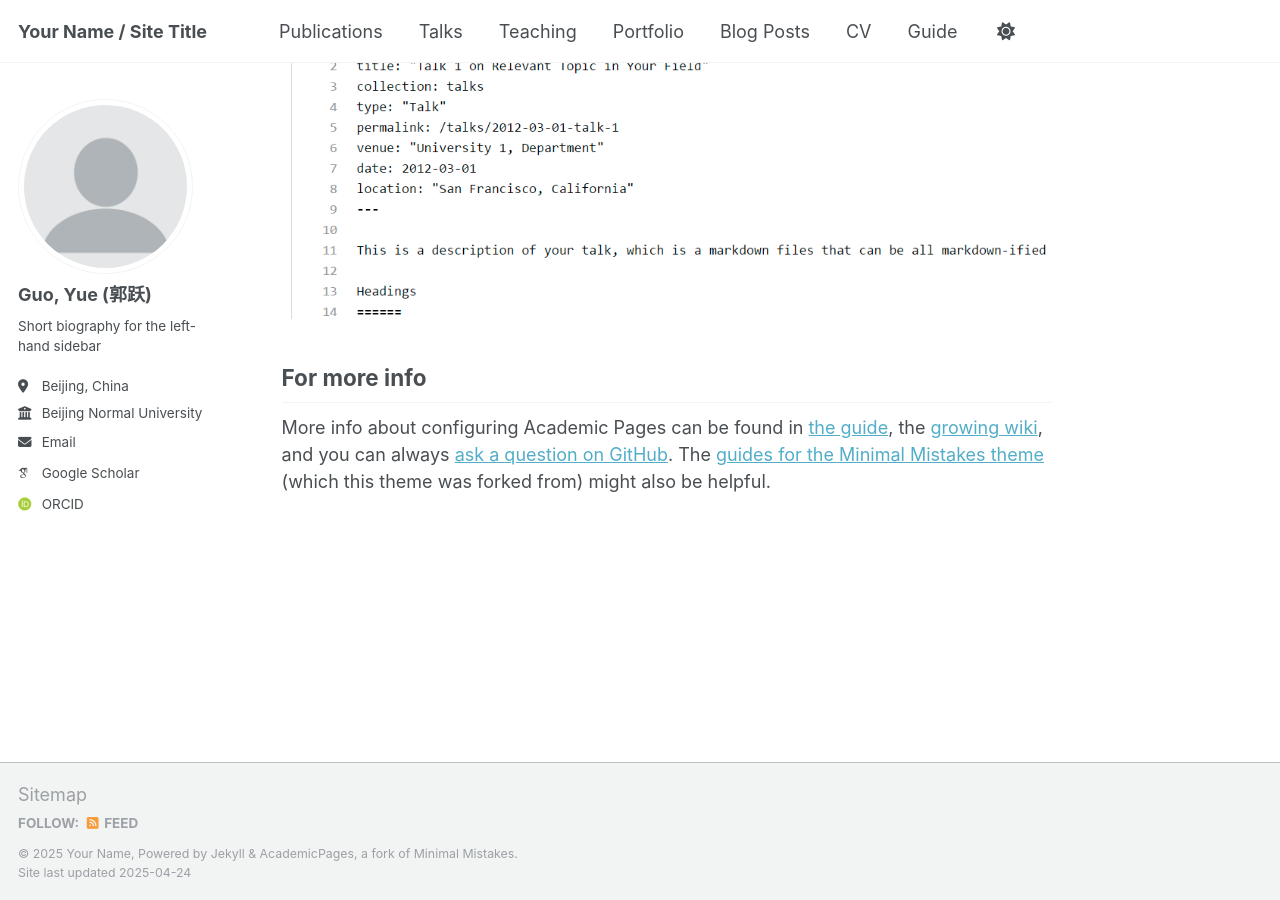
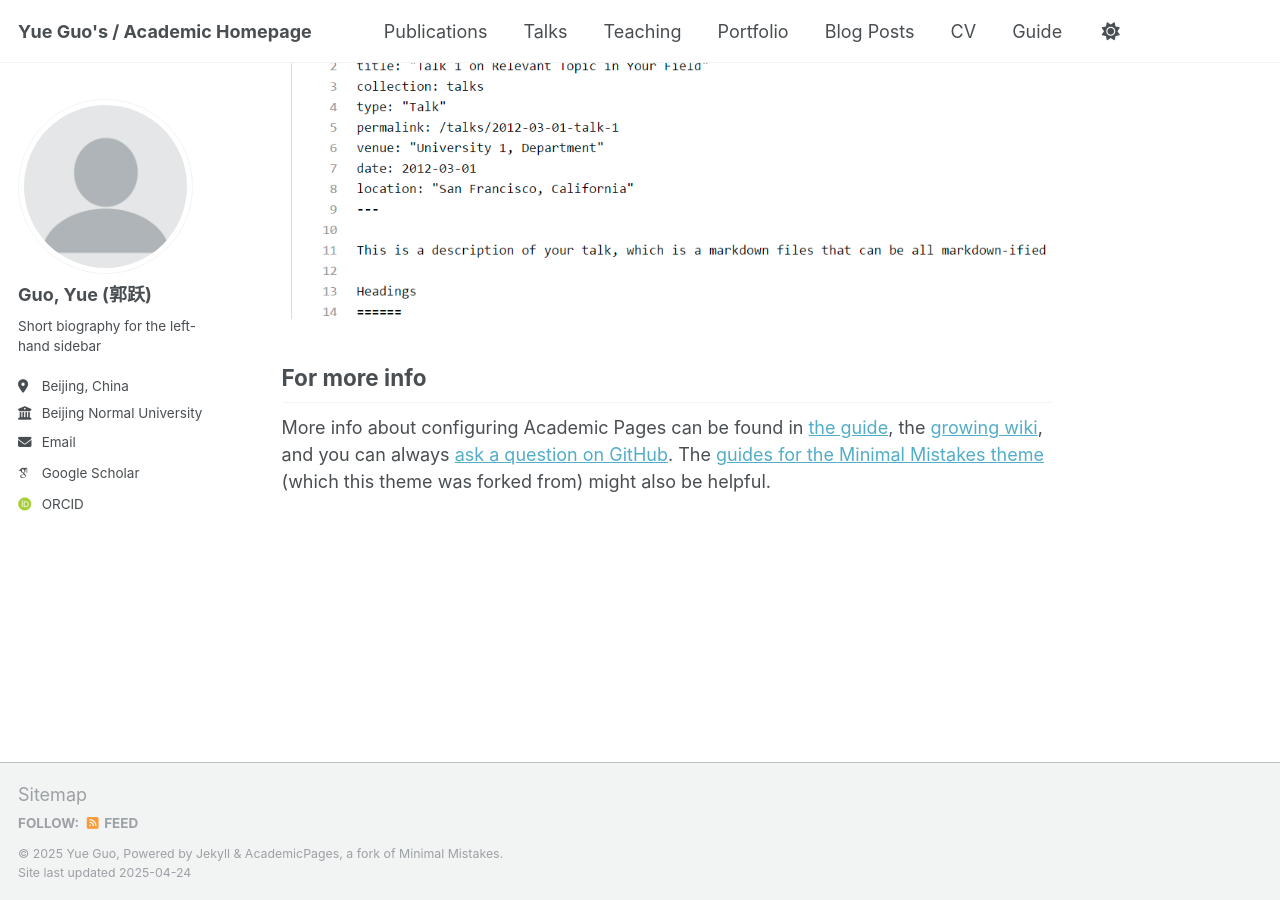
Before and after one commit to guoyue-policy/guoyue-policy.github.io, a Jekyll site: the page built from _pages/about.md, in a window 1280 px wide and 900 px high, scrolled down 2636 px. Built offline with Jekyll 4.4.1, drawn with Linux system fonts in a browser that asks for light colours; some web fonts are replaced.

Commit message:
Update _config.yml

```diff
--- a/_config.yml
+++ b/_config.yml
@@ -9,10 +9,10 @@
 # Basic Site Settings
 locale                   : "en-US"
 site_theme               : "default"
-title                    : "Your Name / Site Title"
+title                    : "Yue Guo's / Academic Homepage"
 title_separator          : "-"
-name                     : &name "Your Name"
-description              : &description "personal description"
+name                     : &name "Yue Guo"
+description              : &description "Associate Professor"
 url                      : https://guoyue-policy.github.io # the base hostname & protocol for your site e.g. "https://[your GitHub username].github.io"
 baseurl                  : "" # the subpath of your site, e.g. "/blog"
 repository               : "guoyue-policy/guoyue-policy.github.io"
```
